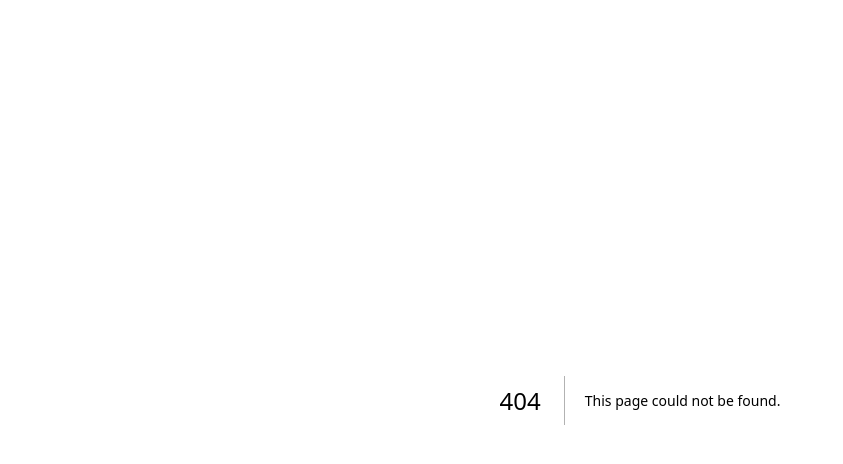
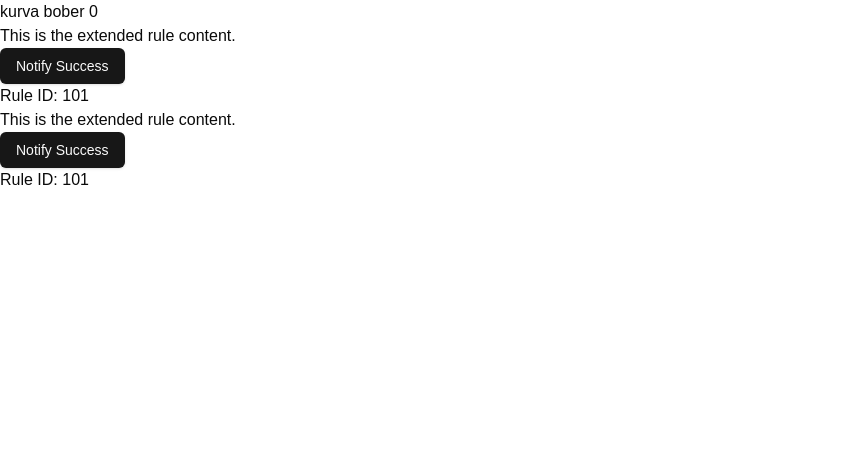
Before and after one commit to Herobread/stacshack2024, a Next.js app: page /testing in a window 1280 px wide. Before the commit this address had no page. Shown: the top 464 px of the page, without its empty margins (0-843 px from the left). Built offline with nearby package versions, Linux system fonts and the light colour scheme.

Commit message:
add rules base

```diff
--- /dev/null
+++ b/app/rules/BaseRule.tsx
@@ -0,0 +1,35 @@
+import { Button } from "@/components/ui/button";
+import React, { useState } from "react";
+
+type SuccessCallback = () => void;
+
+interface BaseRuleProps {
+  id: number;
+  onSuccessCallback: SuccessCallback;
+  children: React.ReactNode;
+}
+
+const BaseRule: React.FC<BaseRuleProps> = ({
+  id,
+  onSuccessCallback,
+  children,
+}) => {
+  const [isOpen, setIsOpen] = useState<boolean>(false);
+
+  const notifySuccess = () => {
+    if (!isOpen) {
+      onSuccessCallback();
+      setIsOpen(true);
+    }
+  };
+
+  return (
+    <div>
+      <div>{children}</div>
+      <Button onClick={notifySuccess}>Notify Success</Button>
+      <div>Rule ID: {id}</div>
+    </div>
+  );
+};
+
+export default BaseRule;
--- /dev/null
+++ b/app/rules/ExtendedRule.tsx
@@ -0,0 +1,16 @@
+import React from "react";
+import BaseRule from "./BaseRule";
+
+interface ExtendedRuleProps {
+  onSuccessCallback: () => void;
+}
+
+const ExtendedRule: React.FC<ExtendedRuleProps> = ({ onSuccessCallback }) => {
+  return (
+    <BaseRule id={101} onSuccessCallback={onSuccessCallback}>
+      <div>This is the extended rule content.</div>
+    </BaseRule>
+  );
+};
+
+export default ExtendedRule;
--- /dev/null
+++ b/app/testing/page.tsx
@@ -0,0 +1,24 @@
+"use client";
+
+import ExtendedRule from "@/app/rules/ExtendedRule";
+import { useState } from "react";
+
+export default function page() {
+  const [ruleNumber, setRuleNumber] = useState(0);
+
+  const iterateRule = () => {
+    setRuleNumber((ruleNumber) => {
+      console.log("opened new rule");
+
+      return (ruleNumber += 1);
+    });
+  };
+
+  return (
+    <>
+      <h1>kurva bober {ruleNumber}</h1>
+      <ExtendedRule onSuccessCallback={iterateRule} />
+      <ExtendedRule onSuccessCallback={iterateRule} />
+    </>
+  );
+}
```
